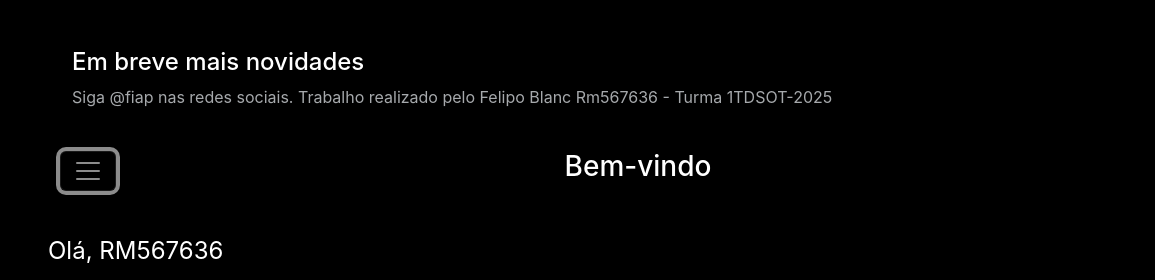
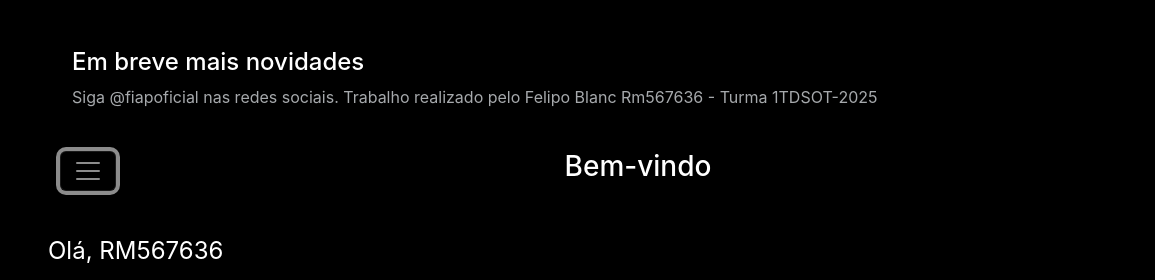
Before and after one commit to FelipoB/fiap-fintech, a plain HTML site: page index.html in a window 1280 px wide. Both pictures are taken after a click on the button "Toggle navigation". Shown: the top 280 px of the page, 0-1155 px from the left. Drawn offline with nearby package versions, Linux system fonts and the light colour scheme.

Commit message:
ajustes textos no index.html

```diff
--- a/index.html
+++ b/index.html
@@ -20,7 +20,7 @@
         <div class="collapse" id="navbarToggleExternalContent" data-bs-theme="dark">
   <div class="bg-black p-4">
     <h5 class="text-body-emphasis h4 ">Em breve mais novidades</h5>
-    <span class="text-body-secondary">Siga @fiap nas redes sociais. Trabalho realizado pelo Felipo Blanc Rm567636 - Turma 1TDSOT-2025</span>
+    <span class="text-body-secondary">Siga @fiapoficial nas redes sociais. Trabalho realizado pelo Felipo Blanc Rm567636 - Turma 1TDSOT-2025</span>
   </div>
 </div>
 <nav class="navbar navbar-dark bg-black mb-4">
```
